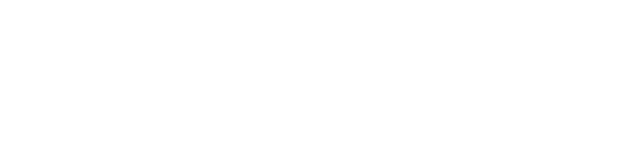
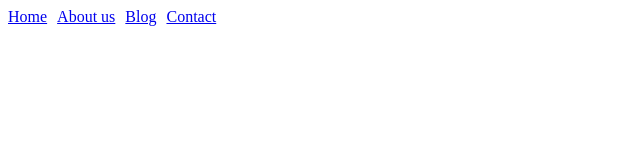
Before and after one commit to youlun/yumfor2, a plain HTML site: page index.html in a window 1280 px wide. Shown: the whole page, without its empty margins (0-640 px from the left). Drawn offline with Linux system fonts and the light colour scheme.

Commit message:
added title YumFor2 and Nav bar

```diff
--- a/index.html
+++ b/index.html
@@ -1,10 +1,21 @@
 <!DOCTYPE html>
 <html lang="en">
 <head>
+    <link rel="stylesheet" href="style.css">
     <meta charset="UTF-8">
     <meta name="viewport" content="width=device-width, initial-scale=1.0">
-    <title>Document</title>
+    <title>YumFor2</title>
 </head>
+<header>
+    <nav>
+        <ul class="nav-list">
+            <li><a href="#">Home</a></li>
+            <li><a href="#">About us</a></li>
+            <li><a href="#">Blog</a></li>
+            <li><a href="#">Contact</a></li>
+        </ul>
+    </nav>
+</header>
 <body>
 
 </body>
--- a/style.css
+++ b/style.css
@@ -0,0 +1,8 @@
+/* style.css */
+.nav-list {
+    display: flex;
+    gap: 10px;
+    margin: 0;
+    padding: 0;
+    list-style: none;
+}
```
